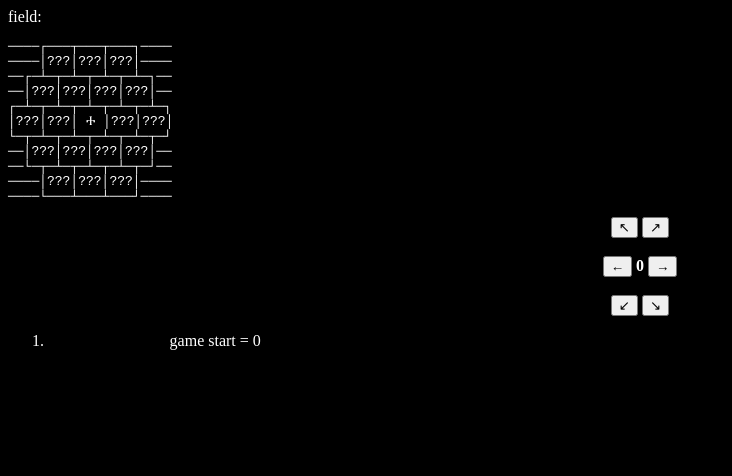
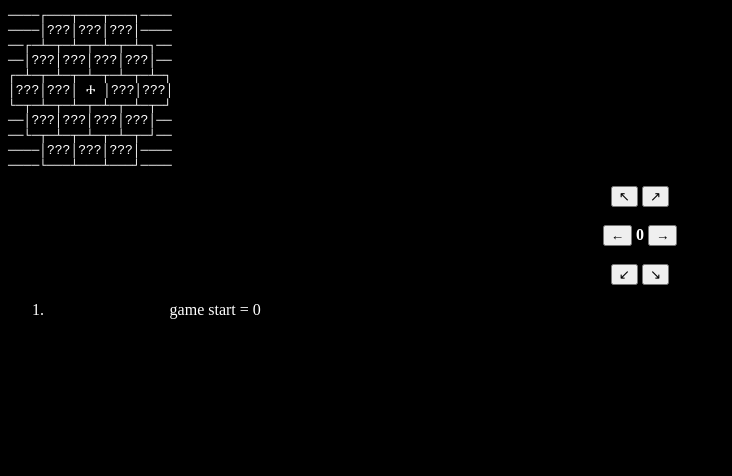
Before and after one commit to balnikser/balnikser.github.io, a plain HTML site: page index.html in a window 1280 px wide. Shown: the whole page, without its empty margins (0-732 px from the left). Drawn offline with Linux system fonts and the light colour scheme.

Commit message:
Update index.html

```diff
--- a/index.html
+++ b/index.html
@@ -3,7 +3,6 @@
         <meta charset="utf-8">
     </head>
     <body style="background-color:black;color:white">
-        field:
         <pre id="field" stype="font-family: Courier;">-1</pre>
         <div id="panel">
             <center>
```
